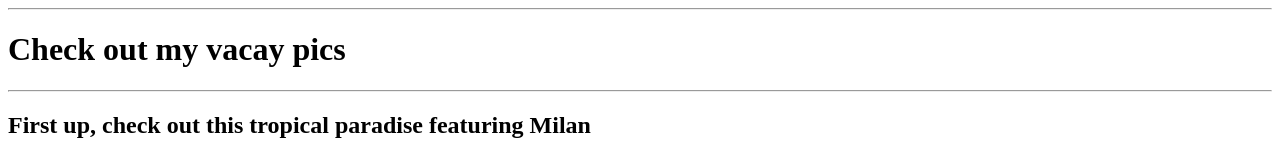
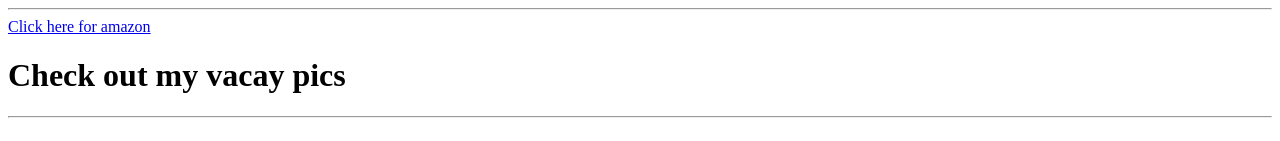
Before and after one commit to JWRopes/jwropes.github.io, a plain HTML site: page index.html in a window 1280 px wide. Shown: the top 141 px of the page. Drawn offline with Linux system fonts and the light colour scheme.

Commit message:
update me

```diff
--- a/index.html
+++ b/index.html
@@ -5,6 +5,7 @@
   </head>
 <hr>
   <body>
+    <a href="amazon.com"> Click here for amazon </a>
     <h1>Check out my vacay pics</h1>
     <hr/>
     <h2>First up, check out this tropical paradise featuring Milan</h2>
@@ -13,6 +14,7 @@
     <p><img src="IMG_1262.JPG" height="500"></p>
     <h2>Finally, we have Tim looking super worried, can't back out now</h2>
     <p><img src="IMG_1759.JPG" height="500"></p>
+<!-- Check out this great money maker.-->
     <p>
       <a href="milan.html">We survive purely off photo purchases. Purchase my prints here for $100 each. Auto-consent to charge upon click</a>
     </p>
```
